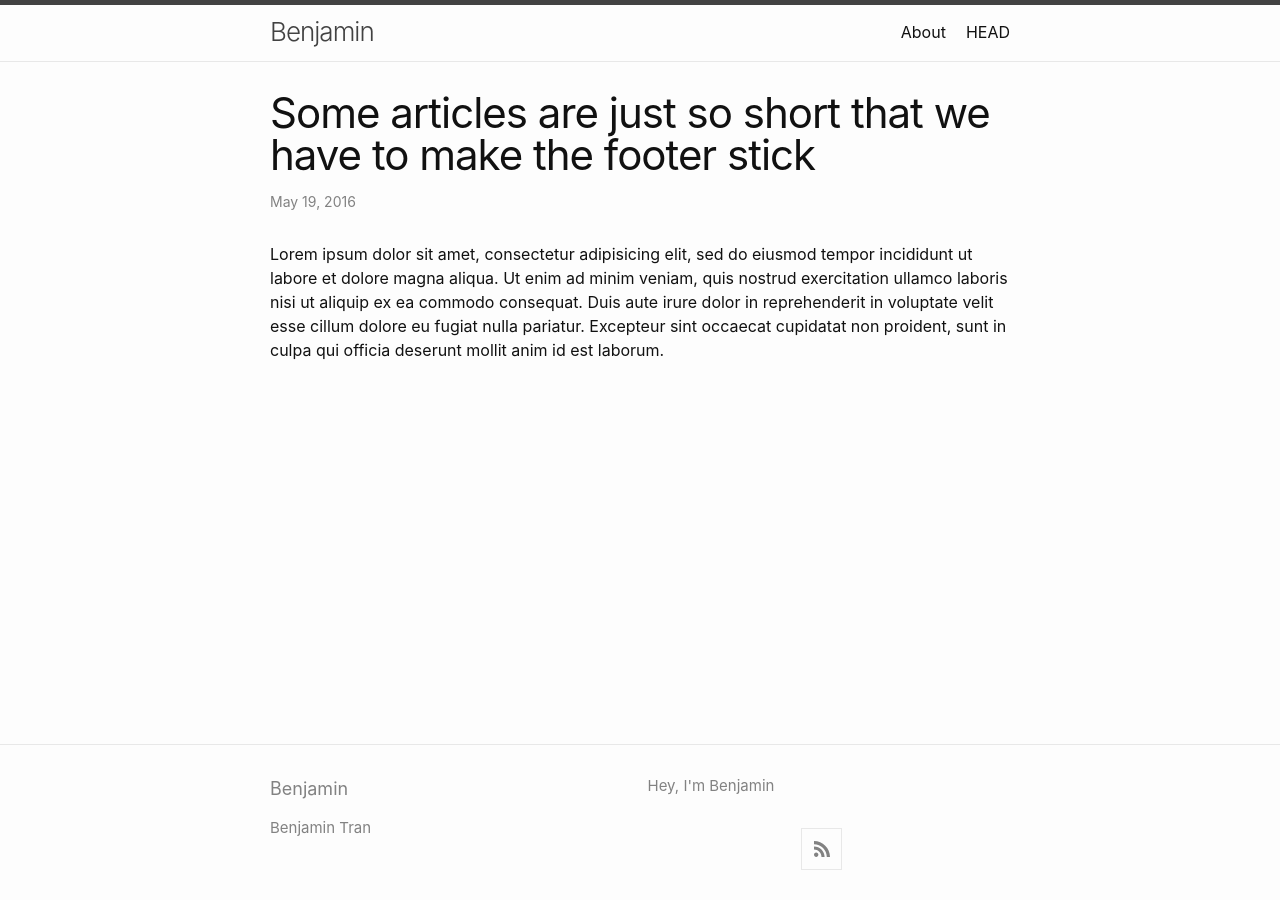
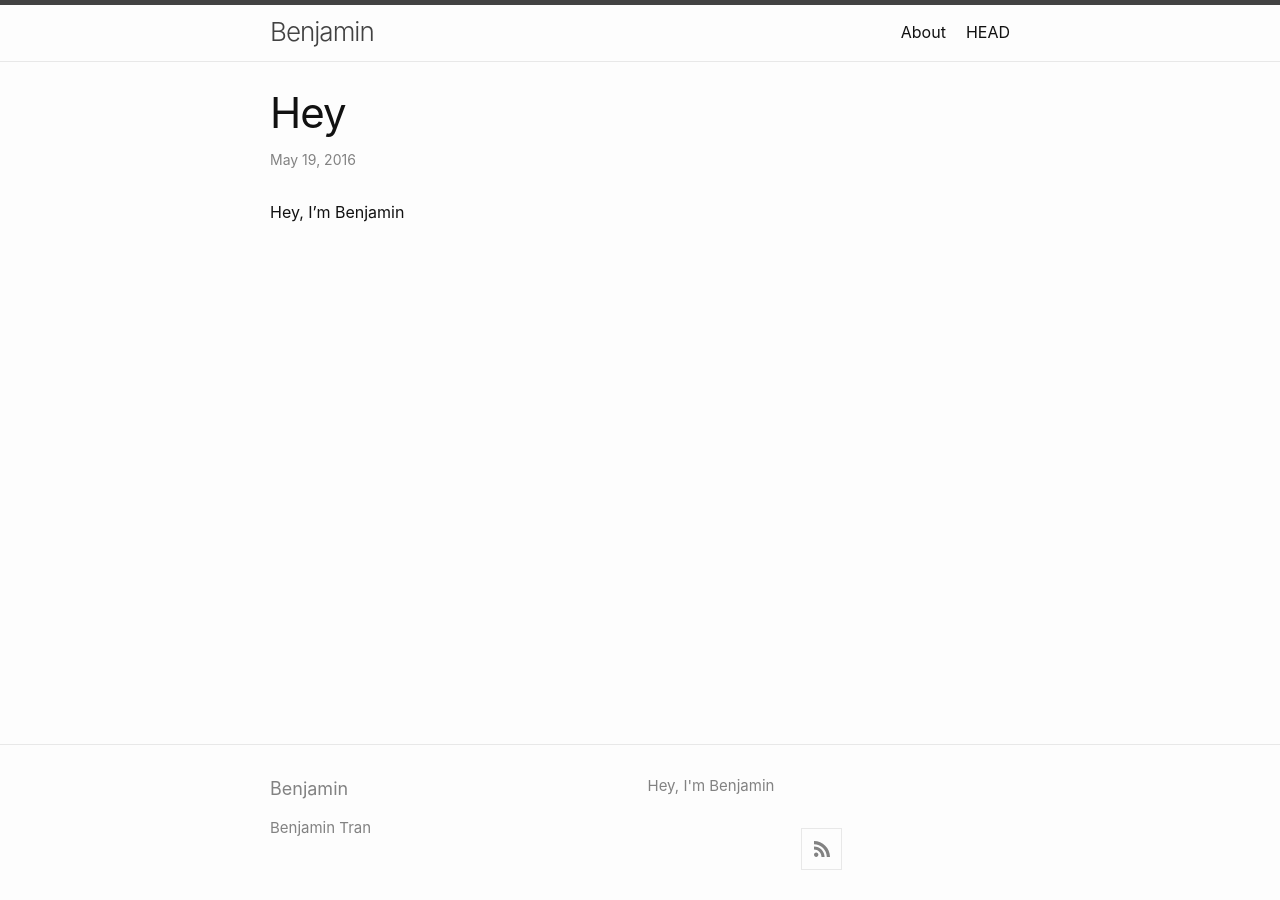
Before and after one commit to Benjamin-tran/benjamin-tran.github.com, a Jekyll site: the page built from _posts/2016-05-19-super-short-article.md, in a window 1280 px wide. Built offline with Jekyll 4.4.1, drawn with Linux system fonts in a browser that asks for light colours.

Commit message:
Update 2016-05-19-super-short-article.md

```diff
--- a/_posts/2016-05-19-super-short-article.md
+++ b/_posts/2016-05-19-super-short-article.md
@@ -1,7 +1,7 @@
 ---
 layout: post
-title: "Some articles are just so short that we have to make the footer stick"
-categories: misc
+title: "Hey"
+categories: me
 ---
 
-Lorem ipsum dolor sit amet, consectetur adipisicing elit, sed do eiusmod tempor incididunt ut labore et dolore magna aliqua. Ut enim ad minim veniam, quis nostrud exercitation ullamco laboris nisi ut aliquip ex ea commodo consequat. Duis aute irure dolor in reprehenderit in voluptate velit esse cillum dolore eu fugiat nulla pariatur. Excepteur sint occaecat cupidatat non proident, sunt in culpa qui officia deserunt mollit anim id est laborum.
+Hey, I'm Benjamin
```
